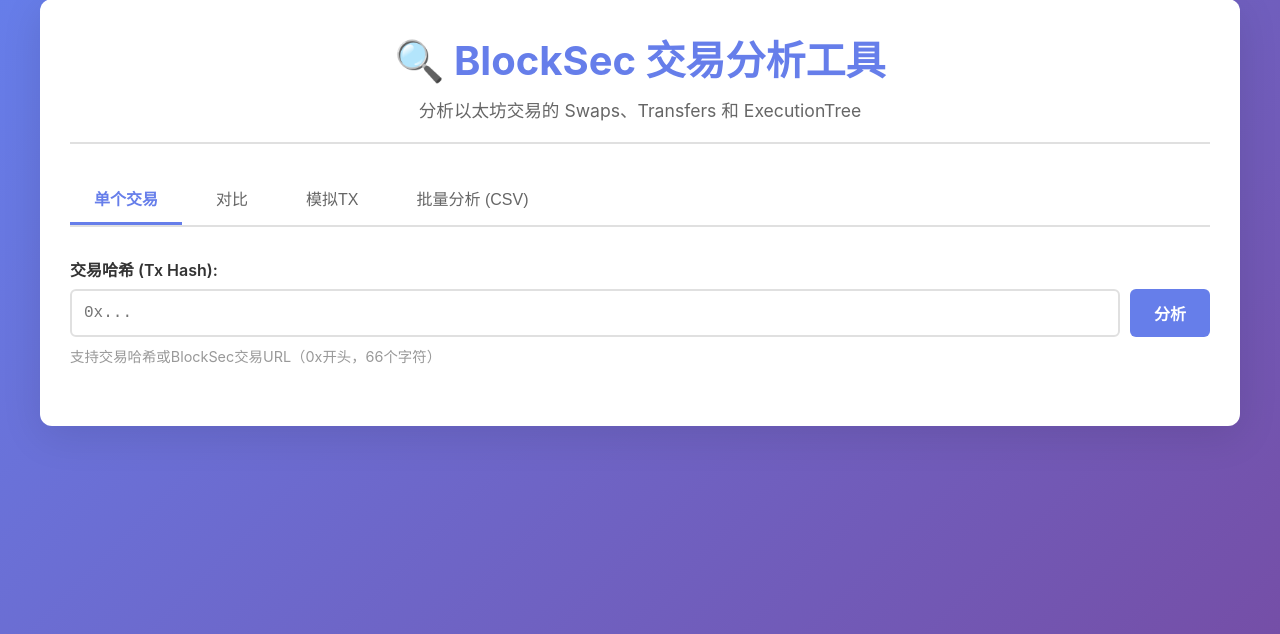
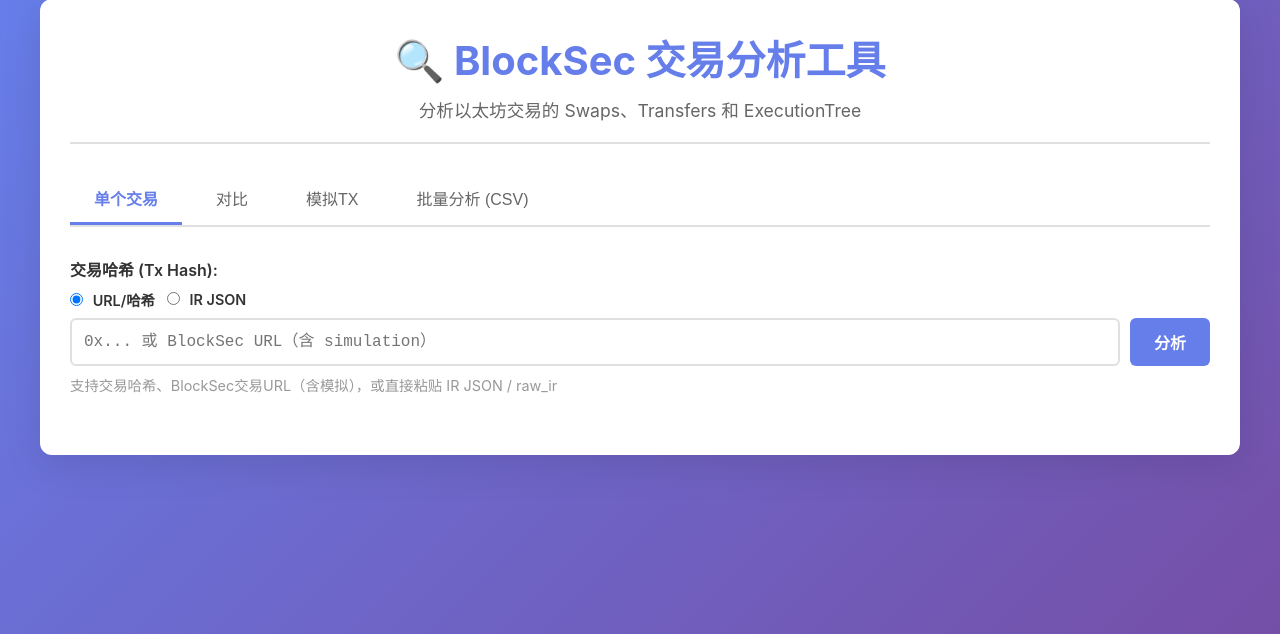
Before and after one commit to bryanzk/CallTraceSniffer, a Flask app: page / in a window 1280 px wide. Shown: the part 21-655 px from the top of the page. Run offline with Flask 3, Linux system fonts and the light colour scheme.

Commit message:
Support raw IR input for single analysis

```diff
--- a/static/js/main.js
+++ b/static/js/main.js
@@ -56,14 +56,43 @@ function switchTab(tab) {
 
 // 单个交易分析
 async function analyzeSingle() {
-    const rawInput = document.getElementById('tx-hash').value.trim();
+    const mode = getSingleMode();
+    const rawInput = getSingleInputValue(mode).trim();
+
+    if (!rawInput) {
+        showError(mode === 'ir' ? '请输入IR JSON' : '请输入交易哈希');
+        return;
+    }
+
+    if (mode === 'ir') {
+        let parsedObj;
+        try {
+            parsedObj = JSON.parse(rawInput);
+        } catch (error) {
+            showError('IR JSON解析失败');
+            return;
+        }
+        const normalized = normalizeIrInput(parsedObj);
+        if (!normalized) {
+            showError('无法识别IR结构');
+            return;
+        }
+        showLoading();
+        hideError();
+        const built = await buildCompareResultFromIr('S', normalized);
+        hideLoading();
+        if (!built.success) {
+            showError(built.error || 'IR解析失败');
+            return;
+        }
+        singleResultData = built;
+        displaySingleResult(built);
+        return;
+    }
+
     const txHash = normalizeTxInput(rawInput);
     const parsed = parseBlocksecInput(rawInput);
 
-    if (!rawInput) {
-        showError('请输入交易哈希');
-        return;
-    }
     if (!txHash) {
         showError('无效的交易哈希或URL');
         return;
@@ -111,13 +140,19 @@ async function analyzeCompare(side) {
 
     try {
         if (mode === 'ir') {
-            let irObj;
+            let parsedObj;
             try {
-                irObj = JSON.parse(rawInput);
+                parsedObj = JSON.parse(rawInput);
             } catch (error) {
                 showCompareStatus(side, 'IR JSON解析失败', 'error');
                 return;
             }
+            const normalized = normalizeIrInput(parsedObj);
+            if (!normalized) {
+                showCompareStatus(side, '无法识别IR结构', 'error');
+                return;
+            }
+            const irObj = normalized;
             const built = await buildCompareResultFromIr(side, irObj);
             if (!built.success) {
                 showCompareStatus(side, built.error || 'IR解析失败', 'error');
@@ -190,6 +225,37 @@ async function analyzeCompare(side) {
     }
 }
 
+function normalizeIrInput(input) {
+    if (!input || typeof input !== 'object') {
+        return null;
+    }
+    if (input.raw_ir && typeof input.raw_ir === 'object') {
+        const raw = input.raw_ir;
+        if (input.tx_hash && !raw.tx_hash) {
+            raw.tx_hash = input.tx_hash;
+        }
+        return raw;
+    }
+    if (input.ir_v1 && typeof input.ir_v1 === 'object') {
+        return input.ir_v1;
+    }
+    if (input.rootTrace) {
+        return input;
+    }
+    const keys = Object.keys(input);
+    if (keys.length === 1) {
+        const key = keys[0];
+        if (key.startsWith('0x') && key.length === 66 && typeof input[key] === 'object') {
+            const wrapped = input[key];
+            if (!wrapped.tx_hash) {
+                wrapped.tx_hash = key;
+            }
+            return wrapped;
+        }
+    }
+    return null;
+}
+
 function swapCompareInputs() {
     const urlA = document.getElementById('compare-url-a');
     const urlB = document.getElementById('compare-url-b');
@@ -209,6 +275,20 @@ function swapCompareInputs() {
         irA.value = irB.value;
         irB.value = tmpIr;
     }
+}
+
+function getSingleMode() {
+    const selected = document.querySelector('input[name="single-mode"]:checked');
+    return selected ? selected.value : 'url';
+}
+
+function getSingleInputValue(mode) {
+    if (mode === 'ir') {
+        const el = document.getElementById('single-ir-input');
+        return el ? el.value : '';
+    }
+    const el = document.getElementById('tx-hash');
+    return el ? el.value : '';
 }
 
 function showCompareStatus(side, message, type) {
@@ -401,7 +481,8 @@ function displaySingleResult(data) {
         </div>
     `;
 
-    irDiv.textContent = data.ir_v1_json || formatJson(data.ir_v1);
+    const displayIr = stripTxHash(data.ir_v1);
+    irDiv.textContent = data.ir_v1_json ? stripTxHashJson(data.ir_v1_json) : formatJson(displayIr);
     singleMermaidText = data.mermaid_dag || null;
     renderMermaid('single-mermaid', data.mermaid_dag);
     renderSourceLink('single-source-url', 'BlockSec URL:', data.source_url);
@@ -720,7 +801,8 @@ function displaySimulationResult(data) {
     `;
 
     outputDiv.style.display = 'none';
-    irDiv.textContent = data.ir_v1_json || formatJson(data.ir_v1);
+    const displayIr = stripTxHash(data.ir_v1);
+    irDiv.textContent = data.ir_v1_json ? stripTxHashJson(data.ir_v1_json) : formatJson(displayIr);
     irDiv.style.display = 'block';
     renderSourceLink('simulation-source-url', 'BlockSec URL:', data.simulation_url || data.source_url);
 
@@ -1122,10 +1204,11 @@ function downloadResult(type) {
     let data;
 
     if (type === 'single' && singleResultData) {
+        const stripped = stripTxHash(singleResultData.ir_v1);
         data = {
             tx_hash: singleResultData.tx_hash,
-            ir_v1: singleResultData.ir_v1,
-            ir_v1_json: singleResultData.ir_v1_json,
+            ir_v1: stripped,
+            ir_v1_json: singleResultData.ir_v1_json ? stripTxHashJson(singleResultData.ir_v1_json) : JSON.stringify(stripped, null, 2),
             output_type: 'ir_v1'
         };
     } else if (type === 'simulation' && simulationResultData) {
@@ -1261,6 +1344,26 @@ function formatJson(data) {
     }
 }
 
+function stripTxHash(data) {
+    if (!data || typeof data !== 'object' || Array.isArray(data)) {
+        return data;
+    }
+    if (!Object.prototype.hasOwnProperty.call(data, 'tx_hash')) {
+        return data;
+    }
+    const { tx_hash, ...rest } = data;
+    return rest;
+}
+
+function stripTxHashJson(text) {
+    try {
+        const parsed = JSON.parse(text);
+        return formatJson(stripTxHash(parsed));
+    } catch (error) {
+        return text;
+    }
+}
+
 function prioritizeTxHash(data) {
     if (!data) {
         return data;
@@ -1284,11 +1387,23 @@ function prioritizeTxHash(data) {
 }
 
 // 支持回车键提交
-document.getElementById('tx-hash').addEventListener('keypress', function(e) {
-    if (e.key === 'Enter') {
-        analyzeSingle();
-    }
-});
+const singleUrl = document.getElementById('tx-hash');
+const singleIr = document.getElementById('single-ir-input');
+if (singleUrl) {
+    singleUrl.addEventListener('keypress', function(e) {
+        if (e.key === 'Enter') {
+            analyzeSingle();
+        }
+    });
+}
+if (singleIr) {
+    singleIr.addEventListener('keydown', function(e) {
+        if (e.key === 'Enter' && (e.ctrlKey || e.metaKey)) {
+            e.preventDefault();
+            analyzeSingle();
+        }
+    });
+}
 
 document.getElementById('simulation-url').addEventListener('keypress', function(e) {
     if (e.key === 'Enter' && (e.ctrlKey || e.metaKey)) {
@@ -1339,5 +1454,18 @@ document.querySelectorAll('input[name="compare-mode-b"]').forEach((radio) => {
     radio.addEventListener('change', () => toggleCompareMode('B'));
 });
 
+document.querySelectorAll('input[name="single-mode"]').forEach((radio) => {
+    radio.addEventListener('change', (event) => {
+        const mode = event.target.value;
+        const urlBlock = document.getElementById('single-input-url');
+        const irBlock = document.getElementById('single-input-ir');
+        if (!urlBlock || !irBlock) {
+            return;
+        }
+        urlBlock.style.display = mode === 'url' ? 'flex' : 'none';
+        irBlock.style.display = mode === 'ir' ? 'block' : 'none';
+    });
+});
+
 toggleCompareMode('A');
 toggleCompareMode('B');
--- a/templates/index.html
+++ b/templates/index.html
@@ -24,11 +24,19 @@
         <div id="single-tab" class="tab-content active">
             <div class="input-section">
                 <label for="tx-hash">交易哈希 (Tx Hash):</label>
-                <div class="input-group">
-                    <input type="text" id="tx-hash" placeholder="0x..." class="tx-input">
+                <div class="compare-mode" style="margin-top: 8px;">
+                    <label class="compare-toggle"><input type="radio" name="single-mode" value="url" checked> URL/哈希</label>
+                    <label class="compare-toggle"><input type="radio" name="single-mode" value="ir"> IR JSON</label>
+                </div>
+                <div id="single-input-url" class="input-group">
+                    <input type="text" id="tx-hash" placeholder="0x... 或 BlockSec URL（含 simulation）" class="tx-input">
                     <button onclick="analyzeSingle()" class="btn btn-primary">分析</button>
                 </div>
-                <small class="hint">支持交易哈希或BlockSec交易URL（0x开头，66个字符）</small>
+                <div id="single-input-ir" class="compare-input-block" style="display: none;">
+                    <textarea id="single-ir-input" rows="6" placeholder="粘贴 IR JSON 或 raw_ir" class="tx-input"></textarea>
+                    <button onclick="analyzeSingle()" class="btn btn-primary">分析</button>
+                </div>
+                <small class="hint">支持交易哈希、BlockSec交易URL（含模拟），或直接粘贴 IR JSON / raw_ir</small>
             </div>
 
             <div id="single-result" class="result-section" style="display: none;">
@@ -67,7 +75,7 @@
                             </div>
                         </div>
                         <div id="compare-input-ir-a" class="compare-input-block" style="display: none;">
-                            <textarea id="compare-ir-a-input" rows="6" placeholder="粘贴 IR JSON" class="tx-input"></textarea>
+                            <textarea id="compare-ir-a-input" rows="6" placeholder="粘贴 IR JSON 或 raw_ir" class="tx-input"></textarea>
                             <button onclick="analyzeCompare('A')" class="btn btn-primary">分析A</button>
                         </div>
                         <div id="compare-status-a" class="compare-status"></div>
@@ -88,13 +96,13 @@
                             </div>
                         </div>
                         <div id="compare-input-ir-b" class="compare-input-block" style="display: none;">
-                            <textarea id="compare-ir-b-input" rows="6" placeholder="粘贴 IR JSON" class="tx-input"></textarea>
+                            <textarea id="compare-ir-b-input" rows="6" placeholder="粘贴 IR JSON 或 raw_ir" class="tx-input"></textarea>
                             <button onclick="analyzeCompare('B')" class="btn btn-primary">分析B</button>
                         </div>
                         <div id="compare-status-b" class="compare-status"></div>
                     </div>
                 </div>
-                <small class="hint">对比支持交易哈希、BlockSec URL（含模拟），或直接粘贴 IR JSON</small>
+                <small class="hint">对比支持交易哈希、BlockSec URL（含模拟），或直接粘贴 IR JSON / raw_ir</small>
             </div>
 
             <div id="compare-result" class="result-section" style="display: none;">
```
